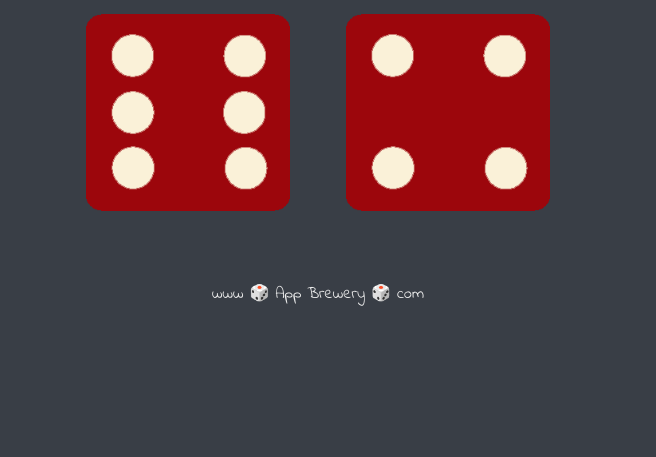
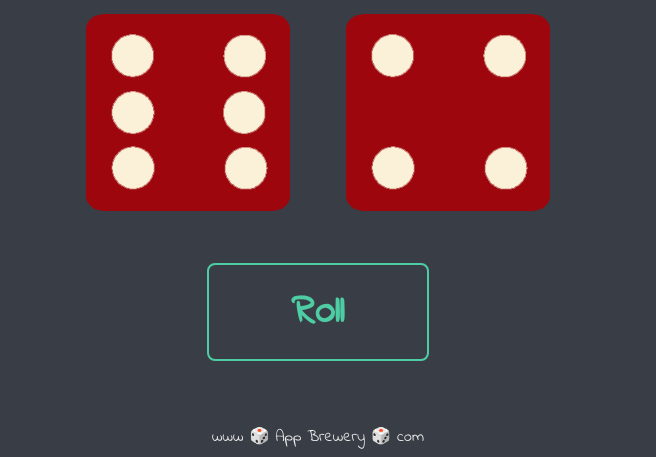
Before and after one commit to decauxx/ay, a plain HTML site: page dicee.html in a window 1280 px wide. Shown: the part 481-938 px from the top of the page, without its empty margins (322-978 px from the left). Before the commit the page ends 800 px from the top, so only its background shows below. Drawn offline with Linux system fonts and the light colour scheme.

Commit message:
Add files via upload
Update to Dicee files to add refresh button.

```diff
--- a/dicee.html
+++ b/dicee.html
@@ -22,6 +22,10 @@
         <img class="img2" src="images/dice6.png">
       </div>
 
+      <div class = "roll">
+        <button>Roll</button>
+      </div>
+
     </div>
 
 <script src="index.js" charset="utf-8">
--- a/index.js
+++ b/index.js
@@ -12,3 +12,5 @@ document.querySelector(".img2").setAttribute("src","images/dice" + randomNumber2
   } else{
     document.querySelector("h1").innerHTML = "Draw!";
   }
+
+document.querySelector("button").addEventListener("click", function(){location.reload();});
--- a/styles.css
+++ b/styles.css
@@ -7,7 +7,10 @@
 .dice {
   text-align: center;
   display: inline-block;
+}
 
+.roll{
+  margin-top: 5%;
 }
 
 body {
@@ -32,10 +35,21 @@ img {
   width: 80%;
 }
 
+button {
+font-size: 2.5rem;
+color: #4ECCA3;
+font-family: 'Indie Flower', cursive;
+font-weight: bold;
+background-color: #393E46;
+border-radius: 8px;
+border: 2px solid #4ECCA3;
+padding: 2%;
+width: 25%;
+}
+
 footer {
   margin-top: 5%;
   color: #EEEEEE;
   text-align: center;
   font-family: 'Indie Flower', cursive;
-
 }
```
